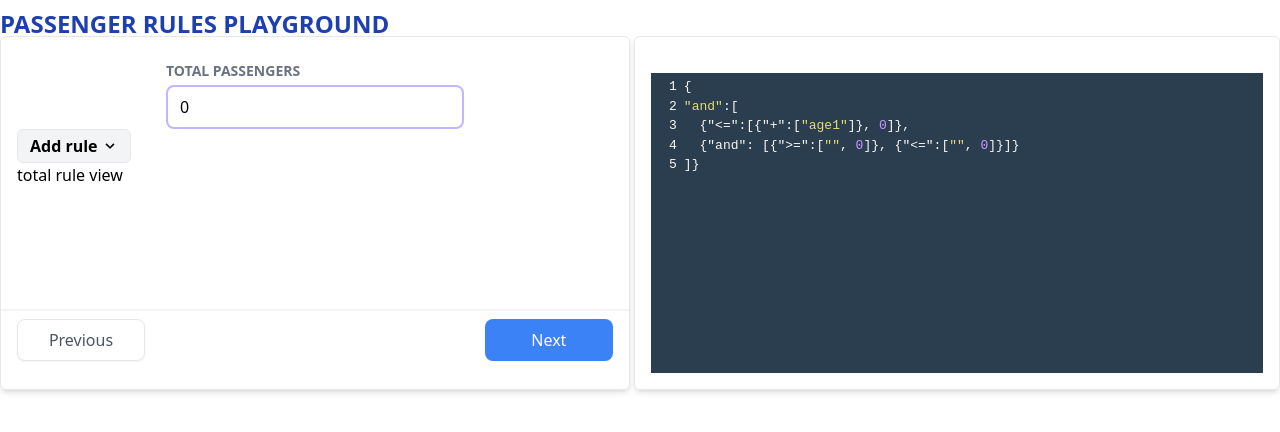
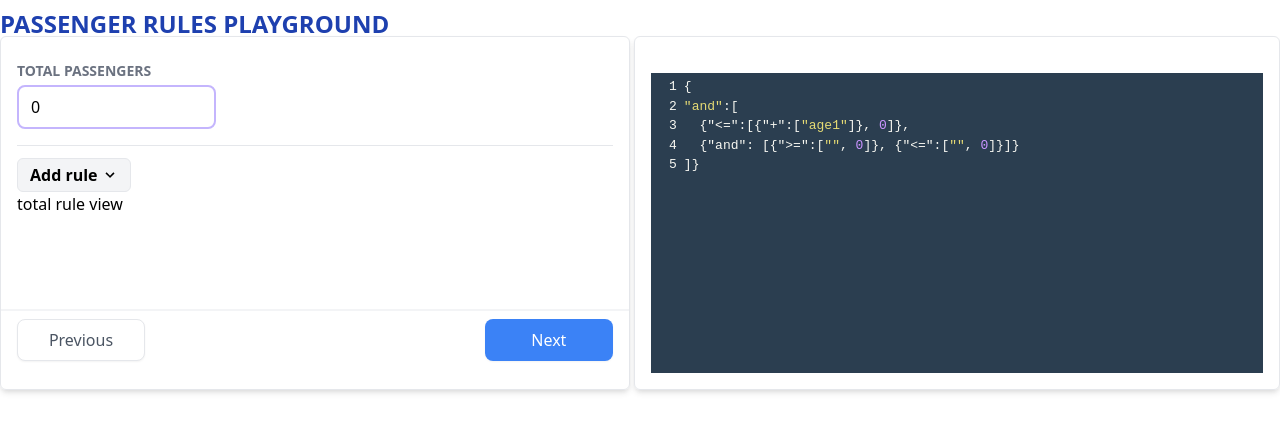
Before and after one commit to emdavidmoreno/rule-builder, a React (Create React App) app: page / in a window 1280 px wide. Both pictures are taken after a click on the button "Next". Shown: the top 432 px of the page. Built offline with nearby package versions, Linux system fonts and the light colour scheme.

Commit message:
create total passenger form

```diff
--- a/src/components/form/TotalPassengerForm.jsx
+++ b/src/components/form/TotalPassengerForm.jsx
@@ -3,7 +3,8 @@ import React from 'react';
 const TotalPassengerForm = ({value, handleChange}) => {
 
   return (
-    <div className="flex flex-col mx-auto w-full lg:w-1/2">
+    <div className="flex flex-col pb-4 w-full border-b w-full mb-3">
+      <div className="flex flex-col w-1/3">
         <label className="uppercase md:text-sm text-xs text-gray-500 text-light font-semibold">Total passengers</label>
         <input
           name={'totalPassengers'}
@@ -12,6 +13,8 @@ const TotalPassengerForm = ({value, handleChange}) => {
           value={value}
           onChange={handleChange}
           />
+
+      </div>
     </div>
   );
 };
```
Lines whose indentation alone changed are shown as unchanged.
